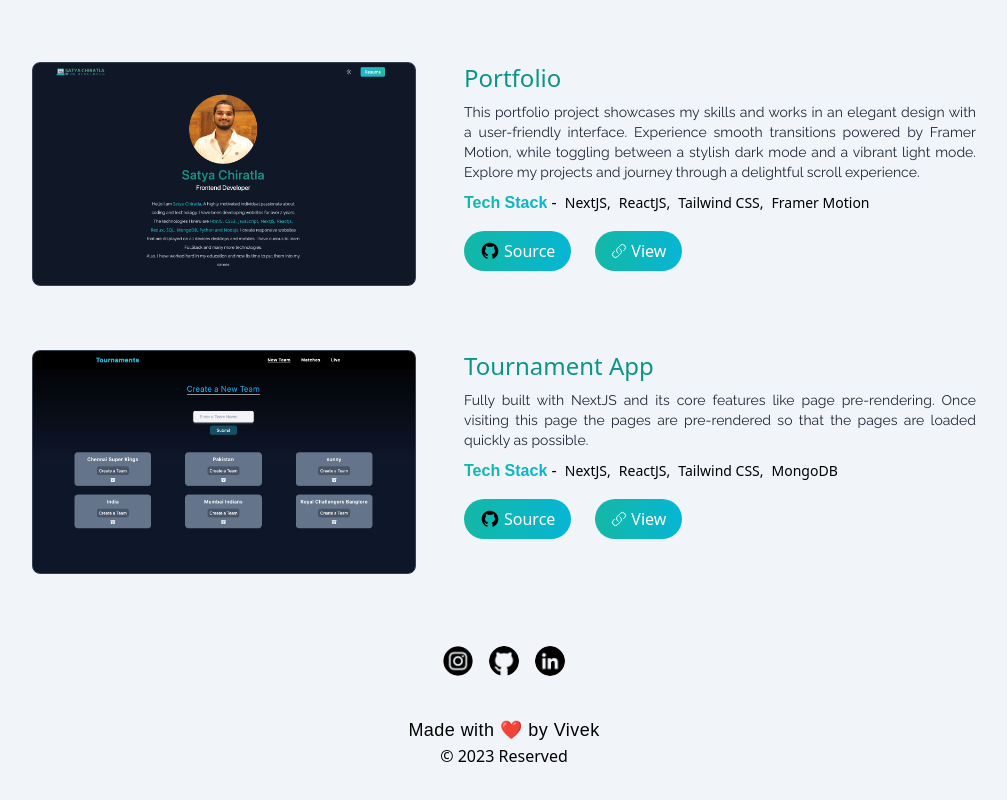
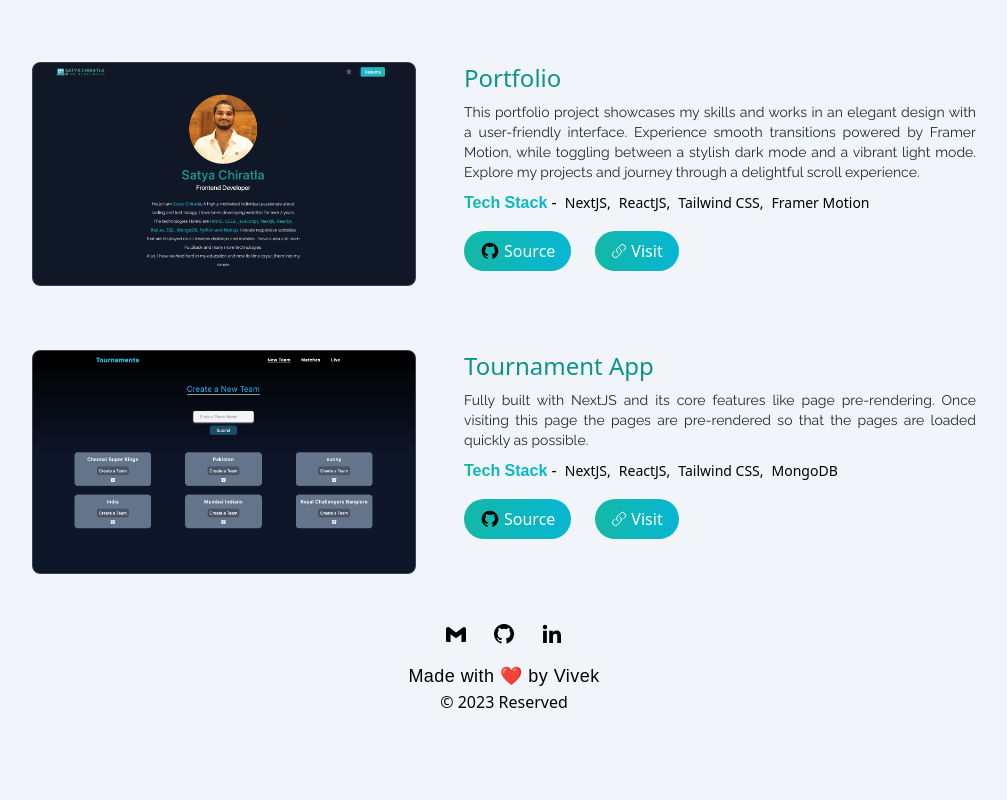
Before and after one commit to satyachiratla/NextJS-Portfolio, a Next.js app: page / in a window 1280 px wide. Shown: the part 1150-1950 px from the top of the page, without its empty margins (136-1143 px from the left). After the commit the page ends 1896 px from the top, so only its background shows below. Built offline with nearby package versions, Linux system fonts and the light colour scheme; a web font is replaced by a local one.

Commit message:
icons changed

```diff
--- a/components/Footer.tsx
+++ b/components/Footer.tsx
@@ -1,57 +1,39 @@
 "use client";
 
-import Image from "next/image";
-import insta from "@/public/images/insta.png";
-import linkedin from "@/public/images/linkedin.png";
-import github from "@/public/images/github.png";
 import { motion } from "framer-motion";
 import ScrollArrow from "./ScrollArrow";
+import { BiLogoGmail } from "react-icons/bi";
+import { BiLogoGithub } from "react-icons/bi";
+import { BiLogoLinkedin } from "react-icons/bi";
 
 export default function Footer() {
   return (
     <section>
       <ScrollArrow />
-      <div className="flex flex-row items-center justify-center px-8 py-4">
-        <motion.div whileHover={{ scale: 1.1 }} className="mx-2">
+      <div className="flex flex-row items-center justify-center mx-8 my-4">
+        <motion.div whileHover={{ scale: 1.1 }} className="mx-3">
           <a
-            href="https://www.instagram.com/v.i.v.e.k_c.h.o.w.d.a.r.y/"
+            // href="https://www.instagram.com/v.i.v.e.k_c.h.o.w.d.a.r.y/"
+            href="mailto:satyachiratla77@gmail.com"
             title="instagram profile"
-            className="mx-2"
           >
-            <Image
-              src={insta}
-              alt="instagram"
-              width={30}
-              className="dark:bg-white rounded-full"
-            />
+            <BiLogoGmail className="w-6 h-6" />
           </a>
         </motion.div>
-        <motion.div whileHover={{ scale: 1.1 }} className="mx-2">
+        <motion.div whileHover={{ scale: 1.1 }} className="mx-3">
           <a
             href="https://github.com/satyachiratla"
             title="github profile"
-            className="mx-2"
           >
-            <Image
-              src={github}
-              alt="github"
-              width={30}
-              className="dark:bg-white rounded-full"
-            />
+            <BiLogoGithub className="w-6 h-6" />
           </a>
         </motion.div>
-        <motion.div whileHover={{ scale: 1.1 }} className="mx-2">
+        <motion.div whileHover={{ scale: 1.1 }} className="mx-3">
           <a
             href="https://www.linkedin.com/in/satya-chiratla-378b31165/"
             title="linkedin profile"
-            className="mx-2"
           >
-            <Image
-              src={linkedin}
-              alt="linkedin"
-              width={30}
-              className="dark:bg-white rounded-full"
-            />
+            <BiLogoLinkedin className="w-6 h-6" />
           </a>
         </motion.div>
       </div>
--- a/components/Project.tsx
+++ b/components/Project.tsx
@@ -105,7 +105,7 @@ export default function Project({
                   d="M13.19 8.688a4.5 4.5 0 011.242 7.244l-4.5 4.5a4.5 4.5 0 01-6.364-6.364l1.757-1.757m13.35-.622l1.757-1.757a4.5 4.5 0 00-6.364-6.364l-4.5 4.5a4.5 4.5 0 001.242 7.244"
                 />
               </svg>
-              View
+              Visit
             </Link>
           </motion.div>
         </div>
--- a/components/ScrollArrow.tsx
+++ b/components/ScrollArrow.tsx
@@ -25,14 +25,14 @@ export default function ScrollArrow() {
 
   return (
     <>
-    { backToTop && <button onClick={scrollUp} className="bg-gray-800 rounded-full fixed bottom-10 right-10 p-3 animate-bounce">
+    { backToTop && <button onClick={scrollUp} className="bg-gray-800 text-white rounded-full fixed bottom-10 right-10 p-3 animate-bounce">
       <svg
         xmlns="http://www.w3.org/2000/svg"
         fill="none"
         viewBox="0 0 24 24"
         strokeWidth={1.5}
         stroke="currentColor"
-        className="w-6 h-6"
+        className="w-6 h-6 "
       >
         <path
           strokeLinecap="round"
--- a/components/ScrollDown.tsx
+++ b/components/ScrollDown.tsx
@@ -1,22 +1,10 @@
 "use client";
 
 import { useEffect, useState } from "react";
-import { motion, useAnimation } from "framer-motion";
 
 const ScrollArrow = () => {
   const [isProjectsSection, setIsProjectsSection] = useState(true);
   const [showArrow, setShowArrow] = useState(true);
-  const controls = useAnimation()
-
-  useEffect(() => {
-    controls.start({
-        opacity: [0, 1],
-        transition: {
-            delay: 0.9,
-            duration: 0.2,
-          }
-    })
-  }, [controls])
 
   const scrollToSection = (sectionId: string) => {
     const section = document.getElementById(sectionId);
@@ -53,10 +41,9 @@ const ScrollArrow = () => {
   return (
     <>
       {showArrow && (
-        <motion.button
+        <button
           className="fixed bottom-10 right-10 animate-bounce w-12 h-12 bg-gray-800 rounded-full text-white flex justify-center items-center"
           onClick={handleArrowClick}
-          animate={controls}
         >
           <svg
             xmlns="http://www.w3.org/2000/svg"
@@ -72,7 +59,7 @@ const ScrollArrow = () => {
               d="M19.5 13.5L12 21m0 0l-7.5-7.5M12 21V3"
             />
           </svg>
-        </motion.button>
+        </button>
       )}
     </>
   );
--- a/package.json
+++ b/package.json
@@ -21,6 +21,7 @@
     "postcss": "8.4.27",
     "react": "18.2.0",
     "react-dom": "18.2.0",
+    "react-icons": "^4.10.1",
     "react-parallax-tilt": "^1.7.155",
     "tailwindcss": "3.3.3",
     "typescript": "5.1.6"
```
Also changed, not shown: 1 other file (tests, documents, lock files or other folders).
